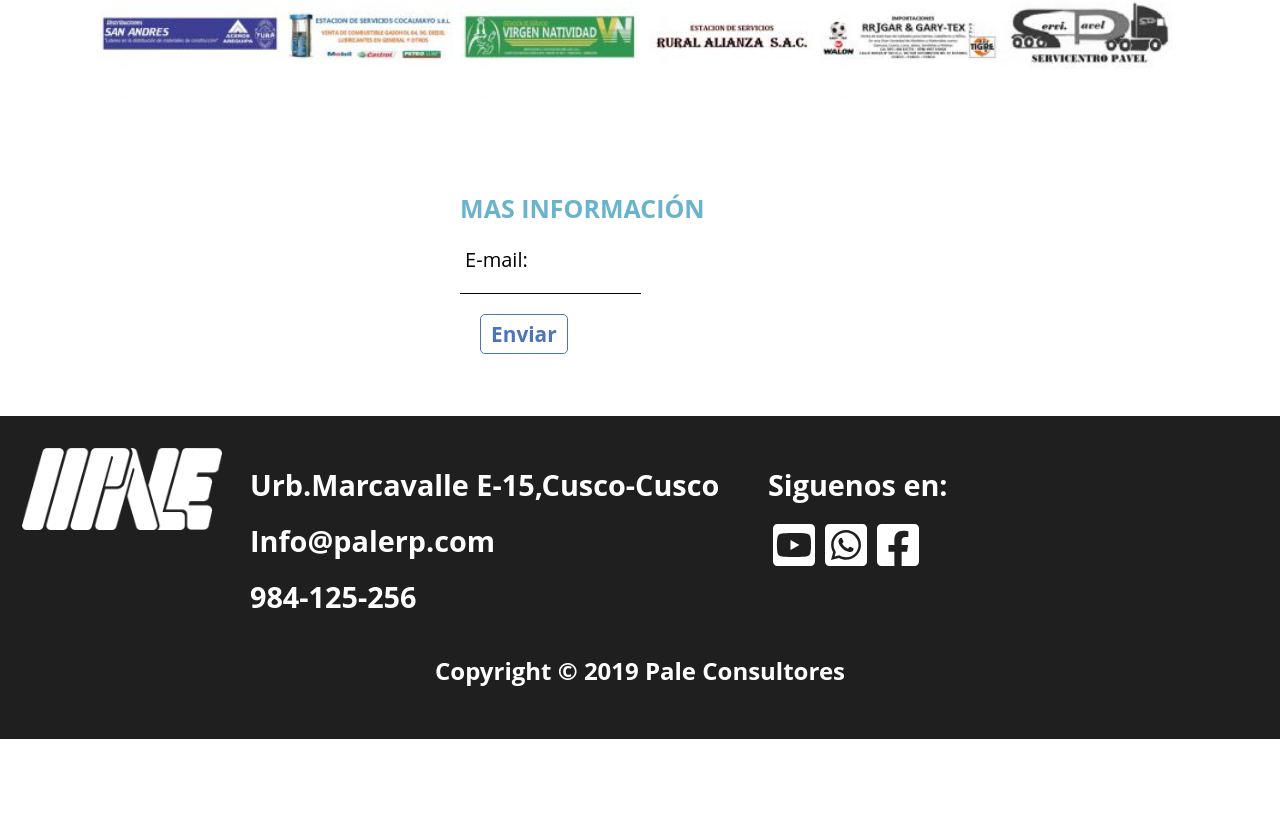
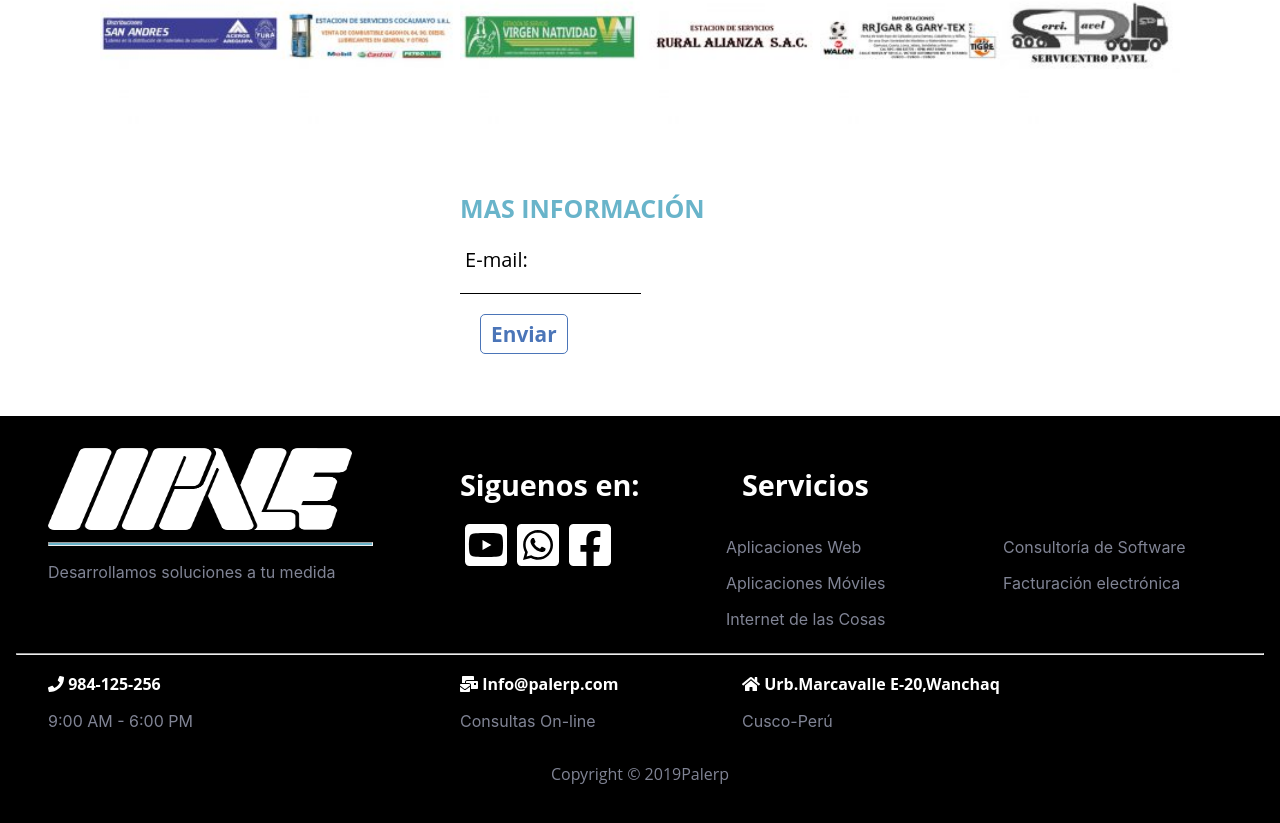
Before and after one commit to paleconsultores/website-palerp, a React (Create React App) app: page / in a window 1280 px wide. Shown: the part 5915-6738 px from the top of the page. Before the commit the page ends 6654 px from the top, so only its background shows below. Built offline with nearby package versions, Linux system fonts and the light colour scheme.

Commit message:
arreglos en el footer

```diff
--- a/package.json
+++ b/package.json
@@ -5,6 +5,7 @@
   "dependencies": {
     "@fortawesome/fontawesome-svg-core": "^1.2.25",
     "@fortawesome/free-brands-svg-icons": "^5.11.2",
+    "@fortawesome/free-solid-svg-icons": "^5.11.2",
     "@fortawesome/react-fontawesome": "^0.1.6",
     "font-awesome": "^4.7.0",
     "prop-types": "^15.7.2",
--- a/src/components/App/Home/1-Header/BurgerMenu/BurgerMenu.css
+++ b/src/components/App/Home/1-Header/BurgerMenu/BurgerMenu.css
@@ -52,7 +52,7 @@
     transform: rotate(-45deg);
 }
 
-.burger-menu--open span:nth-child(4)  {
+.burger-menu--open span:nth-child(4) {
     top: 1.25rem;
     width: 0%;
     left: 50%;
--- a/src/components/App/Home/3-Footer/Footer.js
+++ b/src/components/App/Home/3-Footer/Footer.js
@@ -5,8 +5,9 @@ import React from 'react';
 import './styles.css'
 import logoPale from '../../../../images/Logo_Pale_Negativo_Imagen.png';
 import { faFacebookSquare,faWhatsappSquare, faYoutubeSquare} from "@fortawesome/free-brands-svg-icons";
+import { faHome, faMailBulk } from "@fortawesome/free-solid-svg-icons";
 import { FontAwesomeIcon } from "@fortawesome/react-fontawesome";
-
+import { faPhone} from "@fortawesome/free-solid-svg-icons";
 export const Footer = () => {
   return(
     <footer>
@@ -14,16 +15,13 @@ export const Footer = () => {
       <div className="footer_info">
         <div>
           <img className="logo_Footer" src={logoPale} alt="logo_footer"></img>
+          <hr/>
+          <p>Desarrollamos soluciones a tu medida</p>
         </div>
-        <div>
-          <h5>Urb.Marcavalle E-15,Cusco-Cusco</h5>
-          <h5>Info@palerp.com</h5>
-          <h5>984-125-256</h5>
-        </div>
+
         <div>
           <h5>Siguenos en:</h5>
             <div>
-
               <a  className="social" href="https://www.youtube.com/PaleConsultores">
                 <FontAwesomeIcon icon={faYoutubeSquare} size="3x" color="white"/>
               </a>
@@ -36,11 +34,48 @@ export const Footer = () => {
               </a>
             </div>
         </div>
+
+        <div>
+            <h5>Servicios</h5>
+              <div className="footer_servicios">
+                  <div>
+                      <p>Aplicaciones Web</p>
+                      <p>Aplicaciones Móviles</p>
+                      <p>Internet de las Cosas</p>
+                  </div>
+                  <div>
+                        <p>Consultoría de Software</p>
+                        <p>Facturación electrónica</p>
+                  </div>
+               </div>
+        </div>
       </div>
+
+      <div>
+         <hr/>
+      </div>
+
+
+      <div className="footer_info">
+          <div>
+            <h4><FontAwesomeIcon icon={faPhone}/> 984-125-256</h4>
+            <p>9:00 AM - 6:00 PM</p>
+          </div>
+          <div>
+            <h4><FontAwesomeIcon icon={faMailBulk}/> Info@palerp.com</h4>
+            <p>Consultas On-line</p>
+          </div>
+
+          <div>
+              <h4><FontAwesomeIcon icon={faHome}/> Urb.Marcavalle E-20,Wanchaq</h4>
+              <p>Cusco-Perú</p>
+          </div>
+      </div>
+
       <div className="copyrigth">
-        <h1>Copyright © 2019 Pale Consultores</h1>
+        <p>Copyright © 2019Palerp</p>
       </div>
-      <div></div>
+
     </footer>
   );
 }
--- a/src/components/App/Home/3-Footer/styles.css
+++ b/src/components/App/Home/3-Footer/styles.css
@@ -3,7 +3,7 @@ footer {
   display: grid;
   grid-template-rows:auto 1fr;
   padding:2em 1rem;
-  background: #1f1f1f;
+  background: #000000;
   height: auto;
 
 }
@@ -12,10 +12,22 @@ footer {
 
   display: grid;
   margin: 0 auto;
-  grid-template: repeat(1,auto)/ repeat(1, 200px 490px 490px);
-  gap: 1.75rem;
+  grid-template: repeat(1,auto)/ repeat(1, 380px 250px 490px);
+  gap:2rem;
   justify-content: center;
 
+}
+
+.footer_servicios{
+  display: grid;
+  margin: 0 auto;
+  grid-template: repeat(1,auto)/repeat(1,245px 245px);
+  gap: 2rem;
+  justify-content: center;
+}
+
+.footer_servicios p{
+  color: #808495;
 }
 
 .footer_info h5 {
@@ -25,9 +37,31 @@ footer {
   font-size: 1.8rem;
 
 }
+.footer_info h4 {
+  margin: .6em 0;
+  color: white;
+  font-family:  'Open Sans',-apple-system, BlinkMacSystemFont, 'Segoe UI', Roboto, Oxygen, Ubuntu, Cantarell, 'Helvetica Neue', sans-serif;
+  font-size: 1rem;
 
+}
+.footer hr{
+  background-color: #69B4CA;
+  height: 2px;
+  margin-left: 0%;
+  width: 100%
+}
+
+.footer_info hr{
+    background-color: #69B4CA;
+    height: 2px;
+    margin-left: 0%;
+    width: 85%;
+}
+.footer_info p{
+  color: #808495;
+}
 .logo_Footer {
-  width:100%;
+  width:80%;
   height: 5.125rem;
 
 }
@@ -38,15 +72,26 @@ footer {
 }
 .copyrigth{
   margin: .6em 0;
-  color: white;
   font-family:  'Open Sans',-apple-system, BlinkMacSystemFont, 'Segoe UI', Roboto, Oxygen, Ubuntu, Cantarell, 'Helvetica Neue', sans-serif;
   font-size: 1rem;
   margin: 0 auto;
-  text-align: center;
+
+}
+.copyrigth p{
+  color: #808495;
 }
 
 @media screen and (max-width : 900px){
   .footer_info {
+    grid-template: repeat(1, minmax(auto, 1fr)) / 1fr;
+  }
+  .footer_info hr{
+    background-color: #69B4CA;
+    height: 2px;
+    margin-left: 0%;
+    width: 65%;
+}
+  .footer_servicios{
     grid-template: repeat(1, minmax(auto, 1fr)) / 1fr;
   }
 }
@@ -59,4 +104,13 @@ footer {
     width:50%;
     height:85px;
   }
+  .footer_servicios{
+    grid-template: repeat(1, minmax(auto, 1fr)) / 1fr;
+  }
+  .footer_info hr{
+    background-color: #69B4CA;
+    height: 2px;
+    margin-left: 0%;
+    width: 65%;
 }
+}
```
Also changed, not shown: 1 other file (tests, documents, lock files or other folders).
